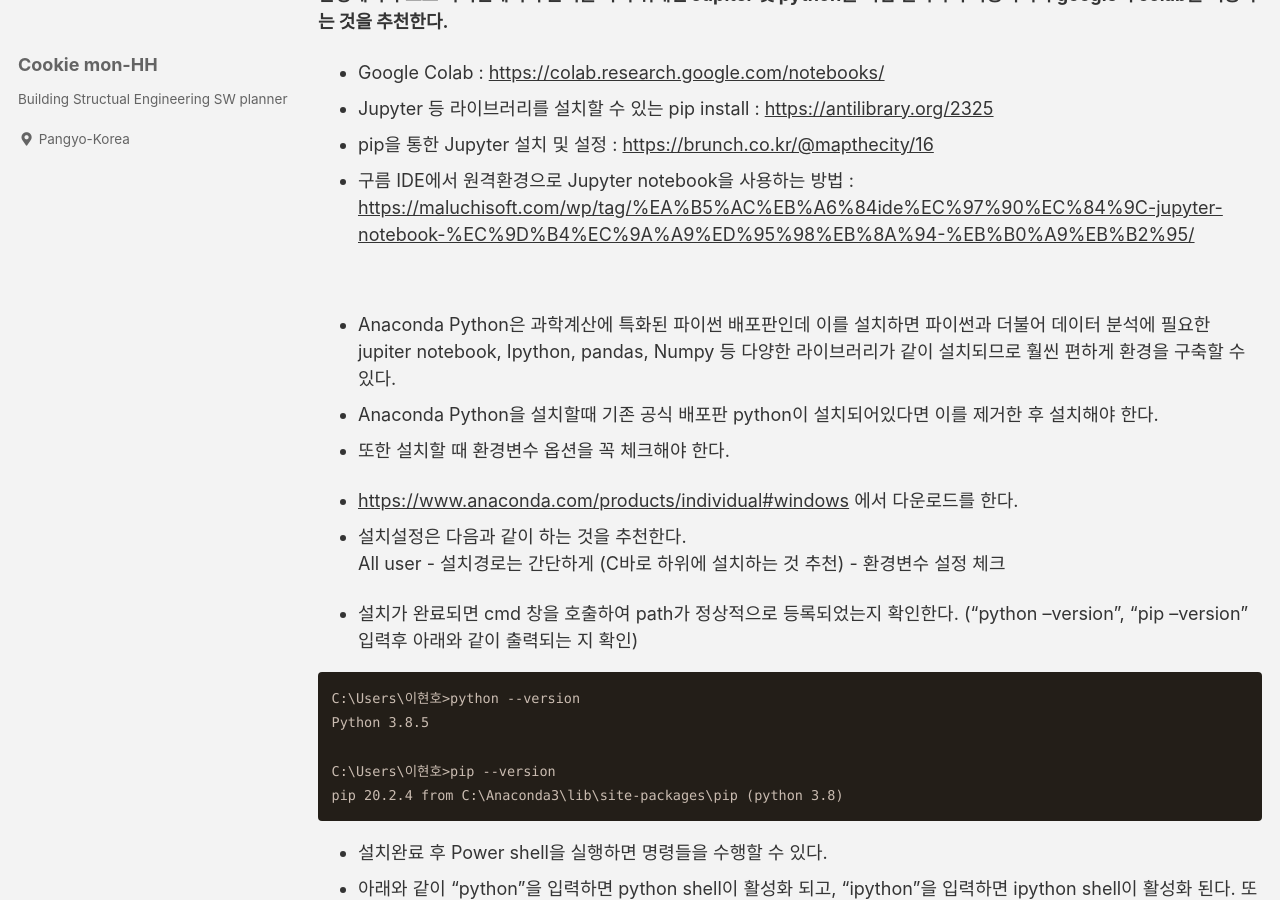
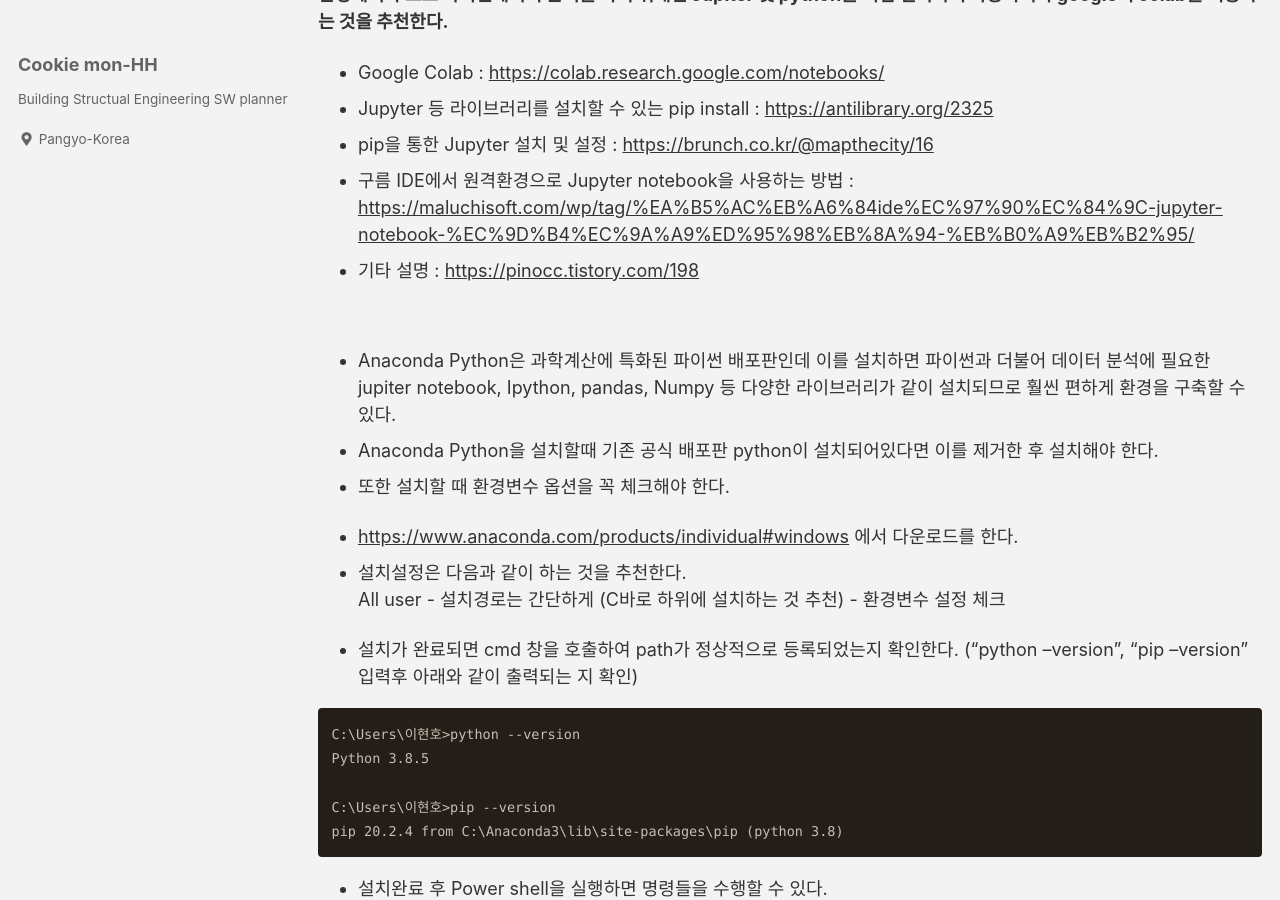
Before and after one commit to CookieMon-HH/cookiemon-hh.github.io, a Jekyll site: the page built from _posts/2020-11-22-1 1 파이썬 테이터환경 구축.md, in a window 1280 px wide and 900 px high, scrolled down 521 px. Built offline with Jekyll 4.4.1, drawn with Linux system fonts in a browser that asks for light colours; cached includes are drawn as plain includes; a script that is not in the unit is left out; comment, search, counter and statistics services are not loaded.

Commit message:
Update 2020-11-22-1 1 파이썬 테이터환경 구축.md

```diff
--- a/_posts/2020-11-22-1 1 파이썬 테이터환경 구축.md
+++ b/_posts/2020-11-22-1 1 파이썬 테이터환경 구축.md
@@ -23,6 +23,7 @@ Anaconda Python의 설치
 - Jupyter 등 라이브러리를 설치할 수 있는 pip install : <https://antilibrary.org/2325>
 - pip을 통한 Jupyter 설치 및 설정 : <https://brunch.co.kr/@mapthecity/16>
 - 구름 IDE에서 원격환경으로 Jupyter notebook을 사용하는 방법 : <https://maluchisoft.com/wp/tag/%EA%B5%AC%EB%A6%84ide%EC%97%90%EC%84%9C-jupyter-notebook-%EC%9D%B4%EC%9A%A9%ED%95%98%EB%8A%94-%EB%B0%A9%EB%B2%95/>
+- 기타 설명 : <https://pinocc.tistory.com/198>
 <br>
 <br>
 - Anaconda Python은 과학계산에 특화된 파이썬 배포판인데 이를 설치하면 파이썬과 더불어
```
